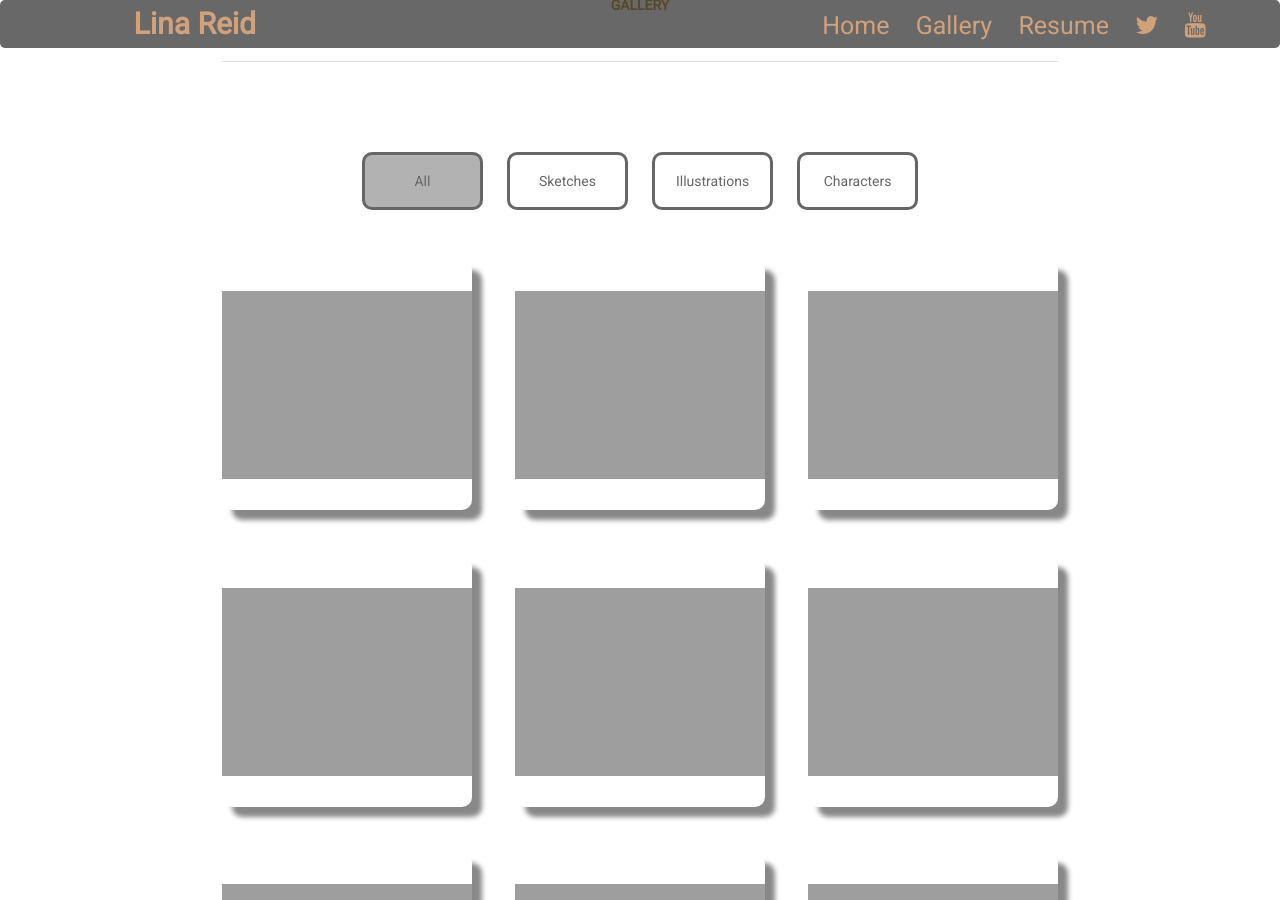
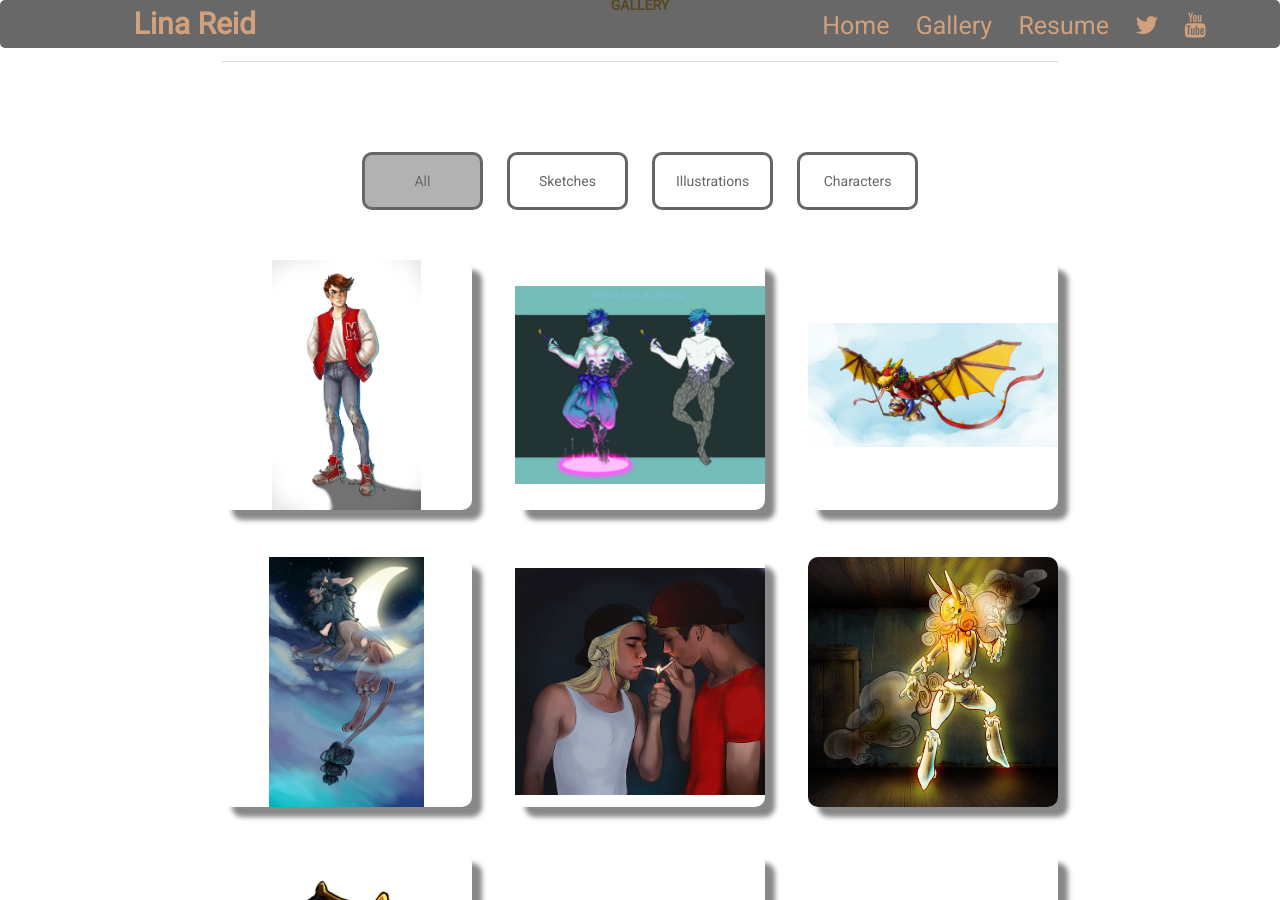
Before and after one commit to MilkSage/milksage.github.io, a Jekyll site: the page built from gallery.html, in a window 1280 px wide and 900 px high, scrolled down 953 px. Built offline with Jekyll 4.4.1, drawn with Linux system fonts in a browser that asks for light colours; nearby versions of some CDN libraries.

Commit message:
fixed image not showing issue

```diff
--- a/_includes/gallery.html
+++ b/_includes/gallery.html
@@ -25,8 +25,8 @@
       <div class="showCharacters filterbutton" onclick="showCharacters()">Characters</div>
     </div>
     {% for project in site.data.settings.gallery %}
-    <a data-lightbox="{{ project.category }} all" id="gallery" class="{{ project.category }}" href="{{ site.github.url }}/assets/img/Gallery/{{ project.file }}/thumb.png">
-      <div class="gallery {{ project.category }}" style="background-image: url({{ site.github.url }}/assets/img/Gallery/{{ project.file }}/thumb.png)">
+    <a data-lightbox="{{ project.category }} all" id="gallery" class="{{ project.category }}" href="{{ site.github.url }}/assets/img/Gallery/{{ project.file }}">
+      <div class="gallery {{ project.category }}" style="background-image: url({{ site.github.url }}/assets/img/Gallery/{{ project.file }})">
       </div>
     </a>
     {% endfor %}
```
